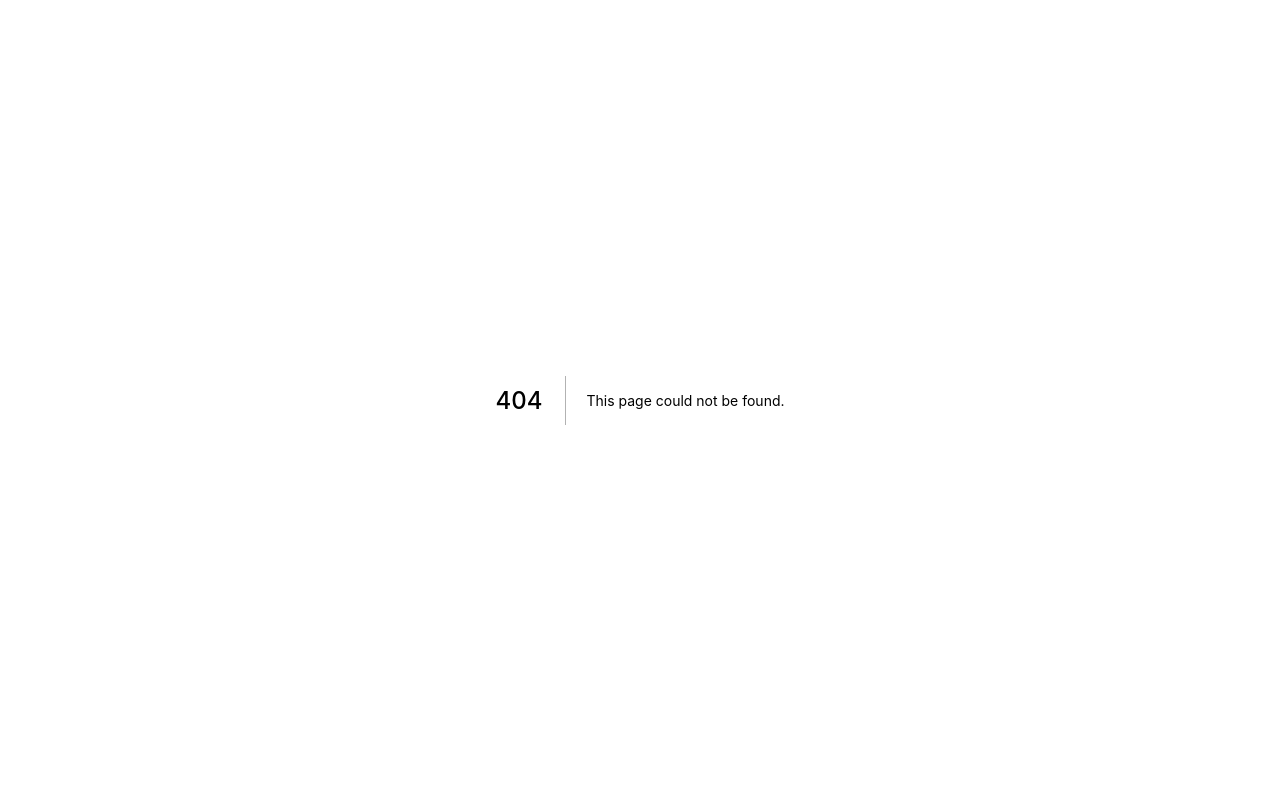
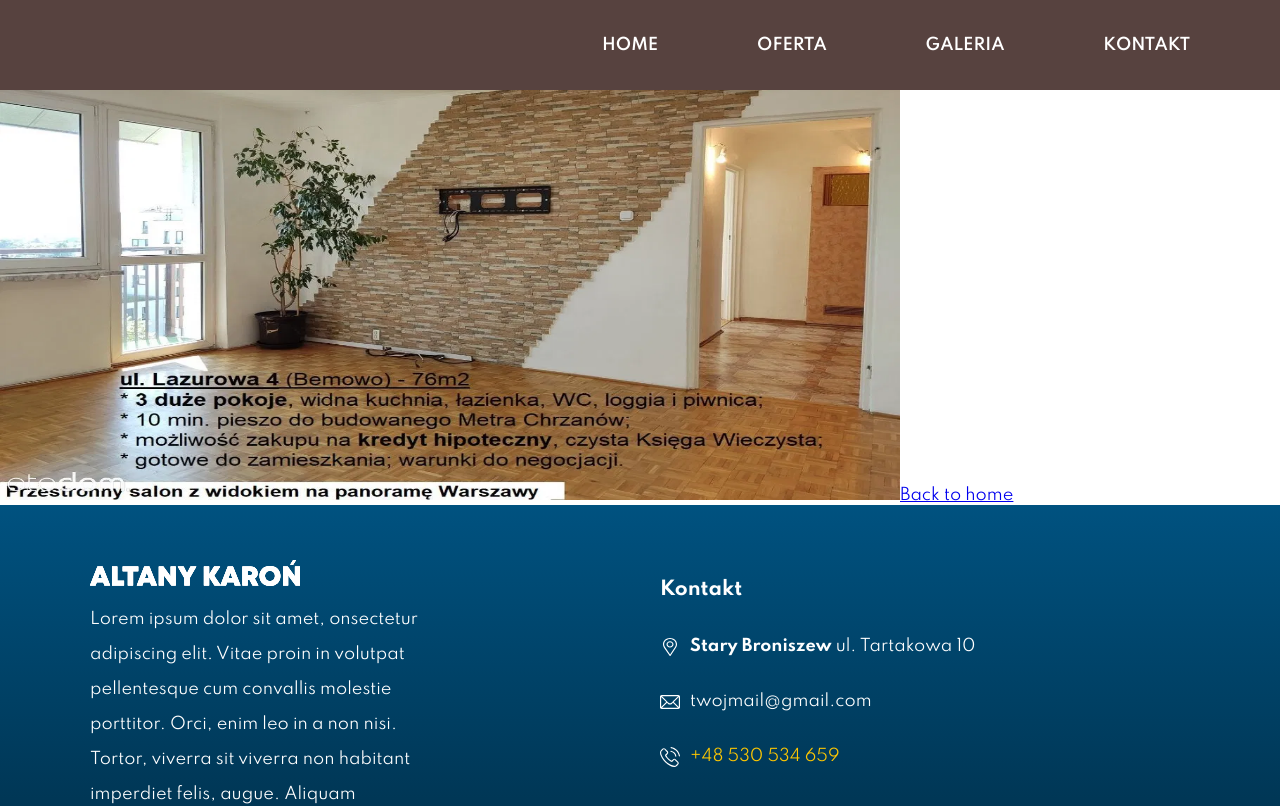
Before and after one commit to Heisenburn/altanykaron, a Next.js app: page /oferta/1 in a window 1280 px wide. Before the commit this address had no page. Shown: the top 806 px of the page. Built offline with nearby package versions, Linux system fonts and the light colour scheme.

Commit message:
fix navigation

```diff
--- a/components/Listing/Listing.js
+++ b/components/Listing/Listing.js
@@ -50,7 +50,7 @@ const Listing = ({ dataFromStaticProps, id }) => {
                         passHref
                         key={ID}
                         href={
-                          "oferty/" + name.toLowerCase().replace(/\s+/g, "-")
+                          "oferta/" + name.toLowerCase().replace(/\s+/g, "-")
                         }
                       >
                         <a className="priceButton">WIĘCEJ</a>
--- a/components/Navigation/Navigation.js
+++ b/components/Navigation/Navigation.js
@@ -2,9 +2,10 @@ import Image from "next/image";
 import Link from "next/link";
 import { checkIfDesktop } from "../../hooks/checkIfDesktop";
 import {
-  NavigationMobile,
-  NavigationDesktop,
+  MobileSecondaryNavigation,
+  NavigationHome,
   GlobalStyle,
+  DesktopSecondaryNavigation,
 } from "./Navigation.theme";
 import { useState } from "react";
 
@@ -35,6 +36,8 @@ const getNavJSX = (handleHashClick) => {
   );
 };
 
+//TODO: używaj useCallBack
+
 export const Navigation = ({ isHome = true }) => {
   const isDesktop = checkIfDesktop();
 
@@ -44,12 +47,22 @@ export const Navigation = ({ isHome = true }) => {
     setNavMobileExpanded((prevState) => !prevState);
   };
 
+  const getNavigationWrappers = (isHome) => {
+    if (isHome) {
+      return NavigationHome;
+    } else {
+      return DesktopSecondaryNavigation;
+    }
+  };
+
+  const NavigationDesktop = getNavigationWrappers(isHome);
+
   return isDesktop ? (
-    <NavigationDesktop isHome={isHome}>{getNavJSX()}</NavigationDesktop>
+    <NavigationDesktop>{getNavJSX()}</NavigationDesktop>
   ) : (
     <>
       <GlobalStyle isNavMobileExpanded={isNavMobileExpanded} />
-      <NavigationMobile isNavMobileExpanded={isNavMobileExpanded}>
+      <MobileSecondaryNavigation isNavMobileExpanded={isNavMobileExpanded}>
         <div id="nav-logo-and-hamburger">
           <Image
             src="/images/logo-white-letters.svg"
@@ -71,7 +84,7 @@ export const Navigation = ({ isHome = true }) => {
         </div>
 
         {isNavMobileExpanded ? getNavJSX(handleMobileNavClick) : null}
-      </NavigationMobile>
+      </MobileSecondaryNavigation>
     </>
   );
 };
--- a/components/Navigation/Navigation.theme.js
+++ b/components/Navigation/Navigation.theme.js
@@ -1,36 +1,14 @@
-import styled, { createGlobalStyle } from "styled-components";
+import styled, { createGlobalStyle, css } from "styled-components";
 
-const Nav = styled.nav`
+const commonStyles = css`
   z-index: 999999999999;
 
   ul {
+    @media screen and (min-width: 1023px) {
+      display: flex;
+      justify-content: space-between;
+    }
     list-style: none;
-
-    li {
-      font-weight: 600;
-      font-size: 16px;
-      text-transform: uppercase;
-      cursor: pointer;
-
-      a {
-        color: white;
-        text-decoration: none;
-      }
-    }
-  }
-`;
-
-export const NavigationDesktop = styled.nav`
-  ${({ isHome, theme }) =>
-    isHome
-      ? `
-  margin: 0;
-  padding-top: 68px;
-  ul {
-    justify-content: space-between;
-    display: flex;
-    list-style: none;
-    color: white;
     width: 100%;
     padding-left: 0;
 
@@ -39,13 +17,24 @@ export const NavigationDesktop = styled.nav`
       font-weight: 600;
       font-size: 16px;
       text-transform: uppercase;
+
+      a {
+        text-decoration: none;
+        color: white;
       }
     }
-  `
-      : `
+  }
+`;
 
-    display: block;
-    background-color: ${theme.brown};
+export const NavigationHome = styled.nav`
+  margin: 0;
+  padding-top: 68px;
+  ${commonStyles};
+`;
+
+export const DesktopSecondaryNavigation = styled.nav`
+    ${commonStyles};
+    background-color: ${({ theme }) => theme.brown};
     position: fixed;
     width: 100vw;
     height: 90px;
@@ -57,22 +46,19 @@ export const NavigationDesktop = styled.nav`
         display: flex;
         justify-content: space-between;
         margin: 0;
-    padding: 0;
         width: 60%;
         padding: 0 90px
       }
     }
-  `};
-`.withComponent(Nav);
+`;
 
-export const NavigationMobile = styled.nav`
+export const MobileSecondaryNavigation = styled.nav`
   padding: 20px;
   position: fixed;
   width: 100vw;
+  ${commonStyles};
+
   background-color: ${({ theme }) => theme.brown};
-  display: flex;
-  justify-content: space-between;
-  align-items: center;
   box-shadow: 0px -5px 19px 4px rgba(0, 0, 0, 0.15);
   flex-direction: ${({ isNavMobileExpanded }) =>
     isNavMobileExpanded ? "column" : ""};
@@ -175,7 +161,7 @@ export const NavigationMobile = styled.nav`
       left: 50%;
     }
   }
-`.withComponent(Nav);
+`;
 
 export const GlobalStyle = createGlobalStyle`
   body {
--- a/pages/index.js
+++ b/pages/index.js
@@ -61,7 +61,7 @@ const Home = ({ dataFromStaticProps }) => {
                 zadowolonych klientów z których wiele jest z polecenia.
               </p>
 
-              <Link href={"#oferty"} passHref>
+              <Link href={"#oferta"} passHref>
                 <Button>ZOBACZ OFERTY </Button>
               </Link>
             </div>
```
Also changed, not shown: pages/oferta/[oferta].js (renamed from pages/oferty/[oferta].js). Lines whose indentation alone changed are shown as unchanged.
